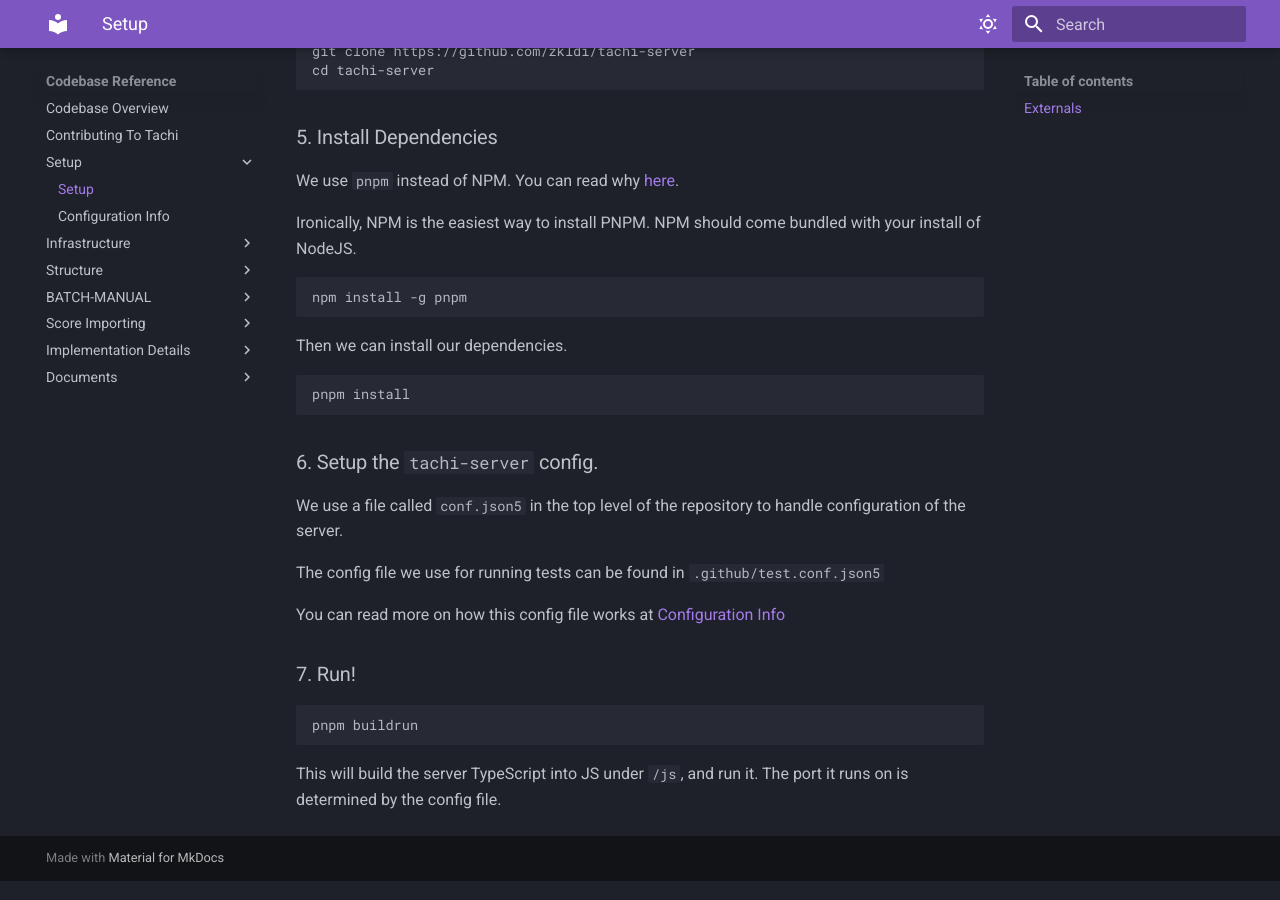
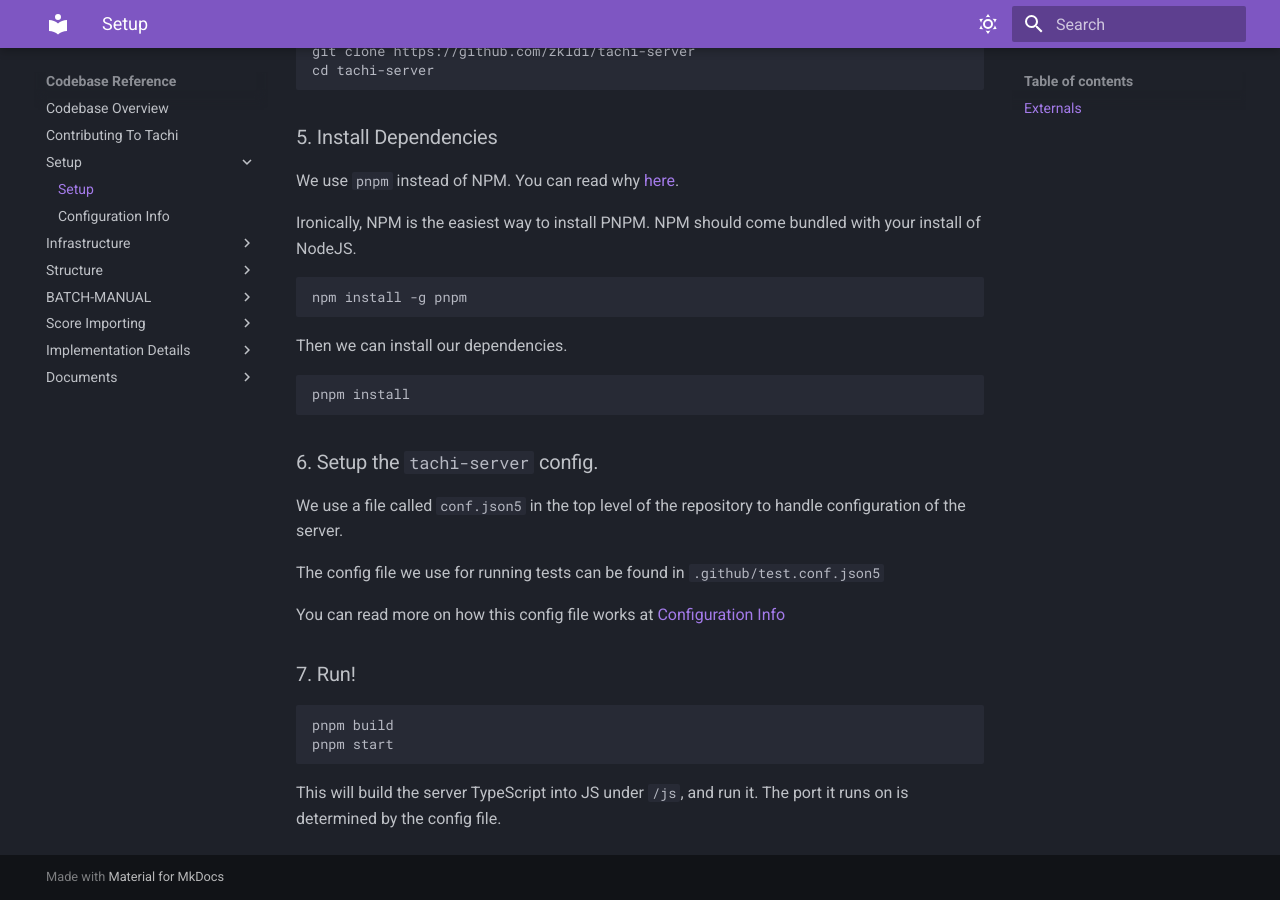
Before and after one commit to zkrising/Tachi, an MkDocs documentation site: the page built from docs/docs/codebase/setup/setup.md, in a window 1280 px wide and 900 px high, scrolled down 1021 px. Built offline with MkDocs 1.6.1 and Material for MkDocs 9.7.7, drawn with Linux system fonts in a browser that asks for light colours.

Commit message:
replace "pnpm buildrun"
Buildrun does not exist, instead the user should build then start using pnpm.

````diff
--- a/docs/docs/codebase/setup/setup.md
+++ b/docs/docs/codebase/setup/setup.md
@@ -74,7 +74,8 @@ You can read more on how this config file works at [Configuration Info](./config
 ### 7. Run!
 
 ```
-pnpm buildrun
+pnpm build
+pnpm start
 ```
 
 This will build the server TypeScript into JS under `/js`,
````
